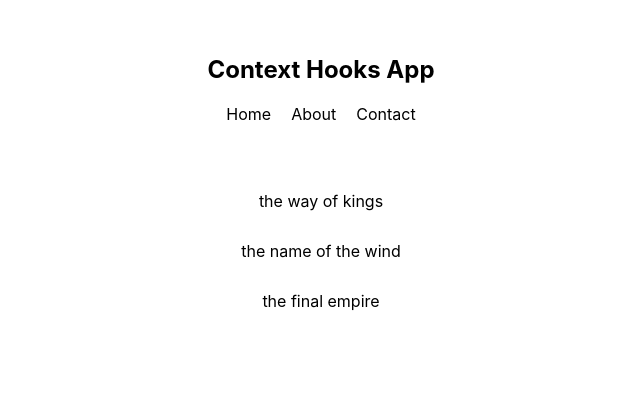
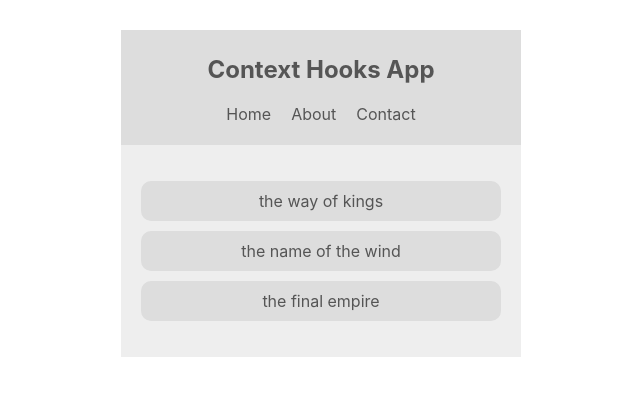
Before and after one commit to desperatecat/React-Context-Hooks-App, a React (Create React App) app in the folder booklist_react_hooks_app/: page / in a window 1280 px wide. Shown: the top 396 px of the page, without its empty margins (319-959 px from the left). Built offline with nearby package versions, Linux system fonts and the light colour scheme.

Commit message:
take style from context and render it to components

```diff
--- a/booklist_react_hooks_app/src/components/BookList.js
+++ b/booklist_react_hooks_app/src/components/BookList.js
@@ -1,13 +1,24 @@
 import React, { Component } from "react";
+import { ThemeContext } from "../contexts/ThemeContext";
 
 class BookList extends Component {
+  static contextType = ThemeContext;
+
   render() {
+    const { isLightTheme, light, dark } = this.context;
+    const theme = isLightTheme ? light : dark;
     return (
-      <div className="book-list">
+      <div
+        className="book-list"
+        style={{
+          color: theme.syntax,
+          background: theme.bg
+        }}
+      >
         <ul>
-          <li>the way of kings</li>
-          <li>the name of the wind</li>
-          <li>the final empire</li>
+          <li style={{ background: theme.ui }}>the way of kings</li>
+          <li style={{ background: theme.ui }}>the name of the wind</li>
+          <li style={{ background: theme.ui }}>the final empire</li>
         </ul>
       </div>
     );
--- a/booklist_react_hooks_app/src/components/Navbar.js
+++ b/booklist_react_hooks_app/src/components/Navbar.js
@@ -1,9 +1,20 @@
 import React, { Component } from "react";
+import { ThemeContext } from "../contexts/ThemeContext";
 
 class Navbar extends Component {
+  static contextType = ThemeContext;
+
   render() {
+    console.log(this.context);
+    const { isLightTheme, light, dark } = this.context;
+    const theme = isLightTheme ? light : dark;
     return (
-      <nav>
+      <nav
+        style={{
+          background: theme.ui,
+          color: theme.syntax
+        }}
+      >
         <h1>Context Hooks App</h1>
         <ul>
           <li>Home</li>
```
